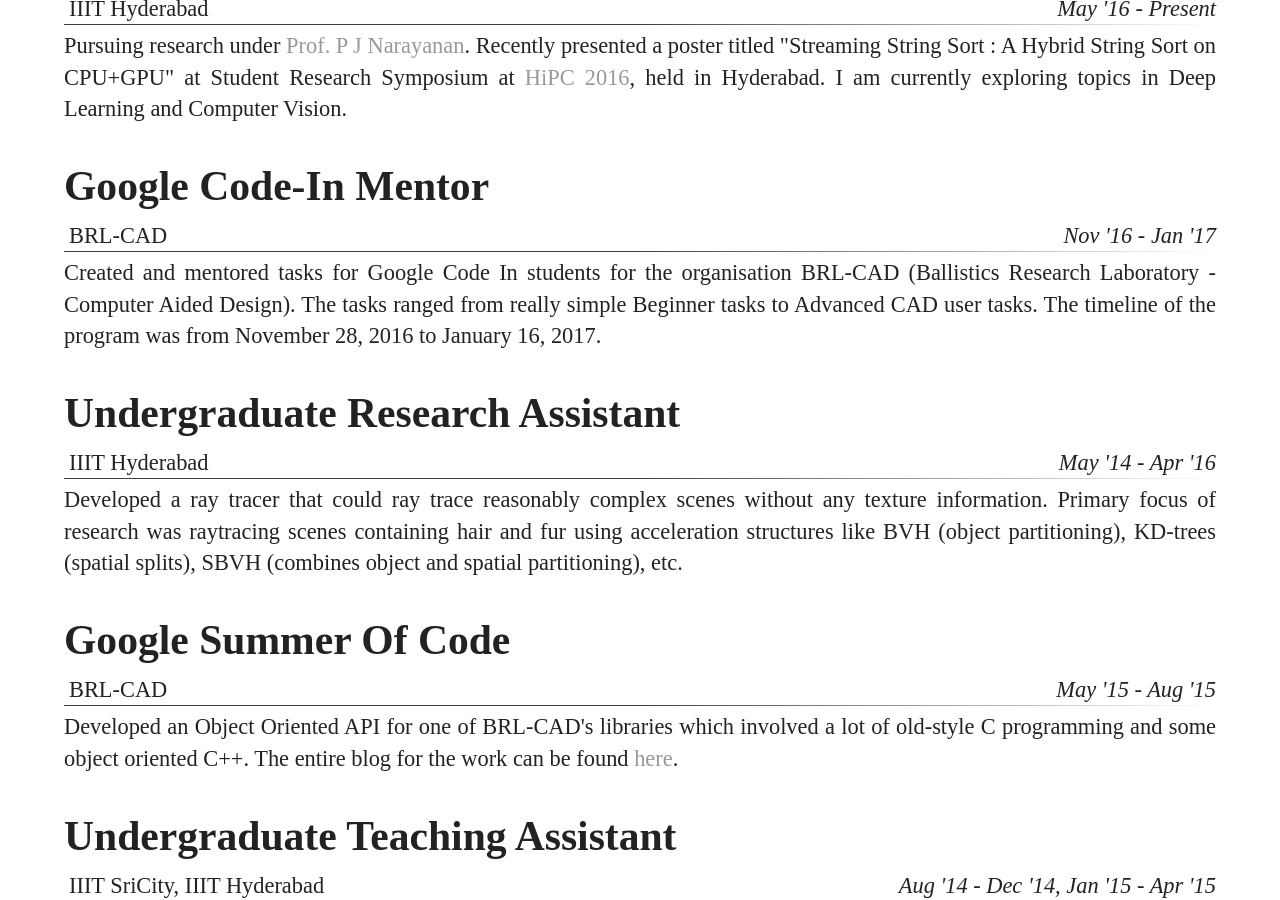
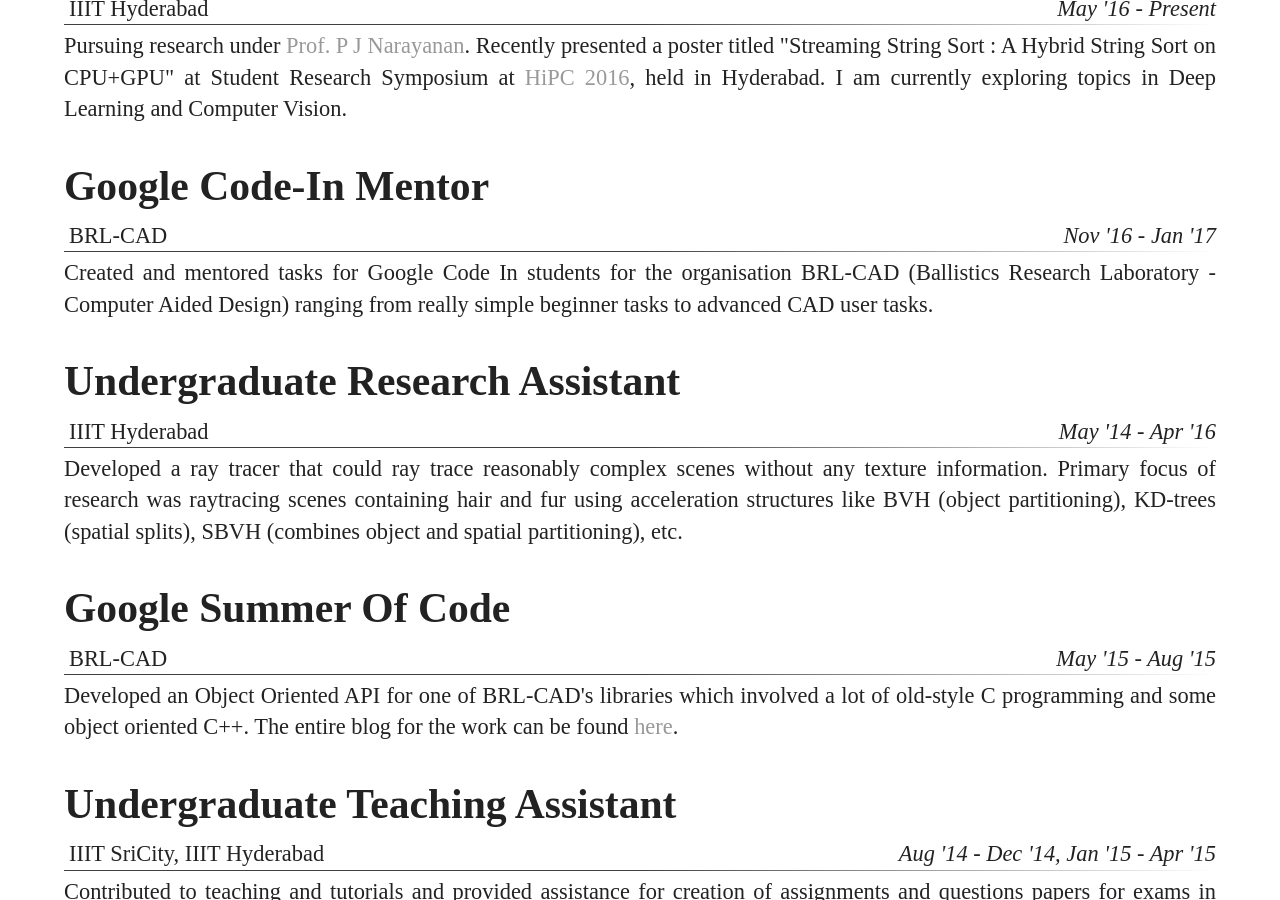
Before and after one commit to dracarys983/PersonalWebsite, a Jekyll site: the page built from experience/index.html, in a window 1280 px wide and 900 px high, scrolled down 696 px. Built offline with Jekyll 4.4.1, drawn with Linux system fonts in a browser that asks for light colours; nearby versions of some CDN libraries; some web fonts are replaced.

Commit message:
Change the description for GCI Mentor a bit

```diff
--- a/experience/index.html
+++ b/experience/index.html
@@ -30,7 +30,7 @@
     <li class="flex=item"><em> Nov '16 - Jan '17 </em></li>
 </ul>
 <hr class="style-one section-rule" />
-<p style="margin: 5px 5%"> Created and mentored tasks for Google Code In students for the organisation BRL-CAD (Ballistics Research Laboratory - Computer Aided Design). The tasks ranged from really simple Beginner tasks to Advanced CAD user tasks. The timeline of the program was from November 28, 2016 to January 16, 2017. </p>
+<p style="margin: 5px 5%"> Created and mentored tasks for Google Code In students for the organisation BRL-CAD (Ballistics Research Laboratory - Computer Aided Design) ranging  from really simple beginner tasks to advanced CAD user tasks. </p>
 
 <br />
 
```
